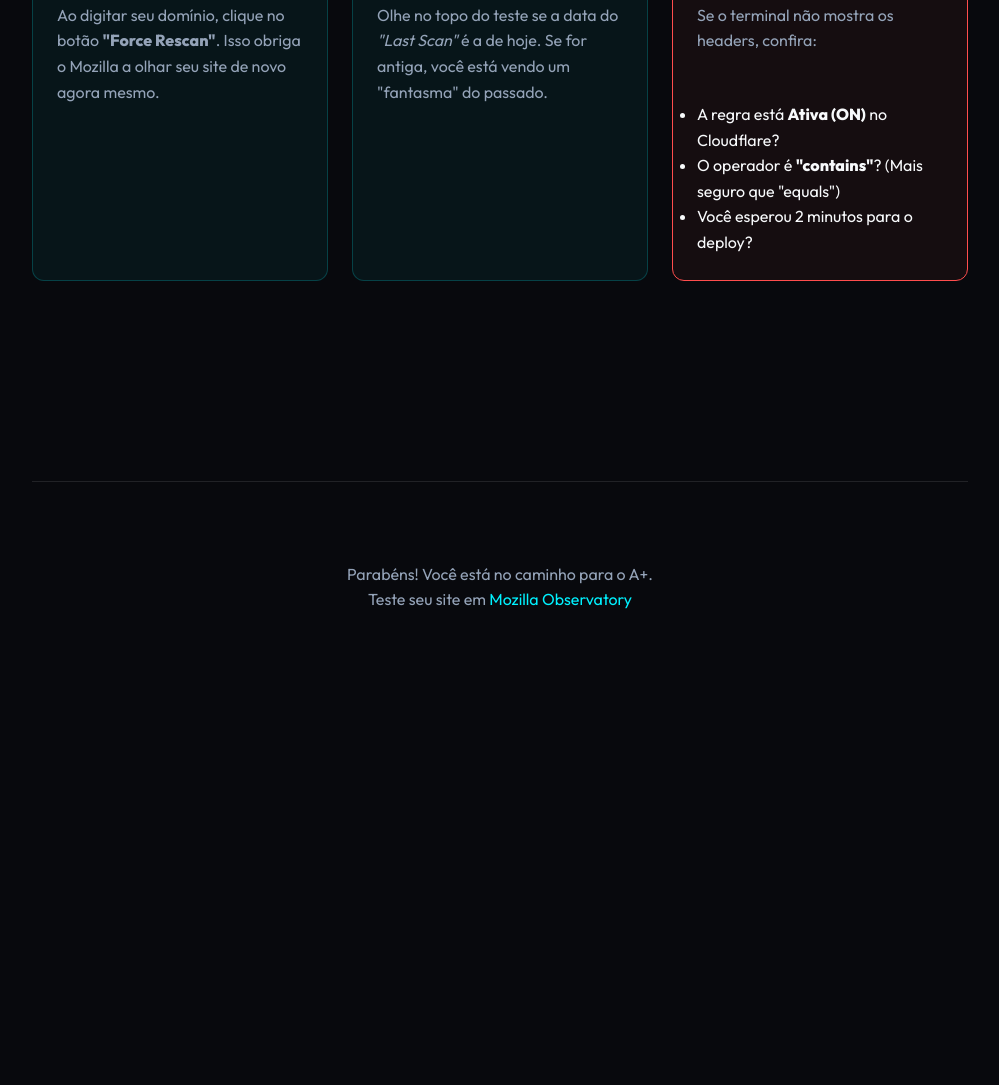
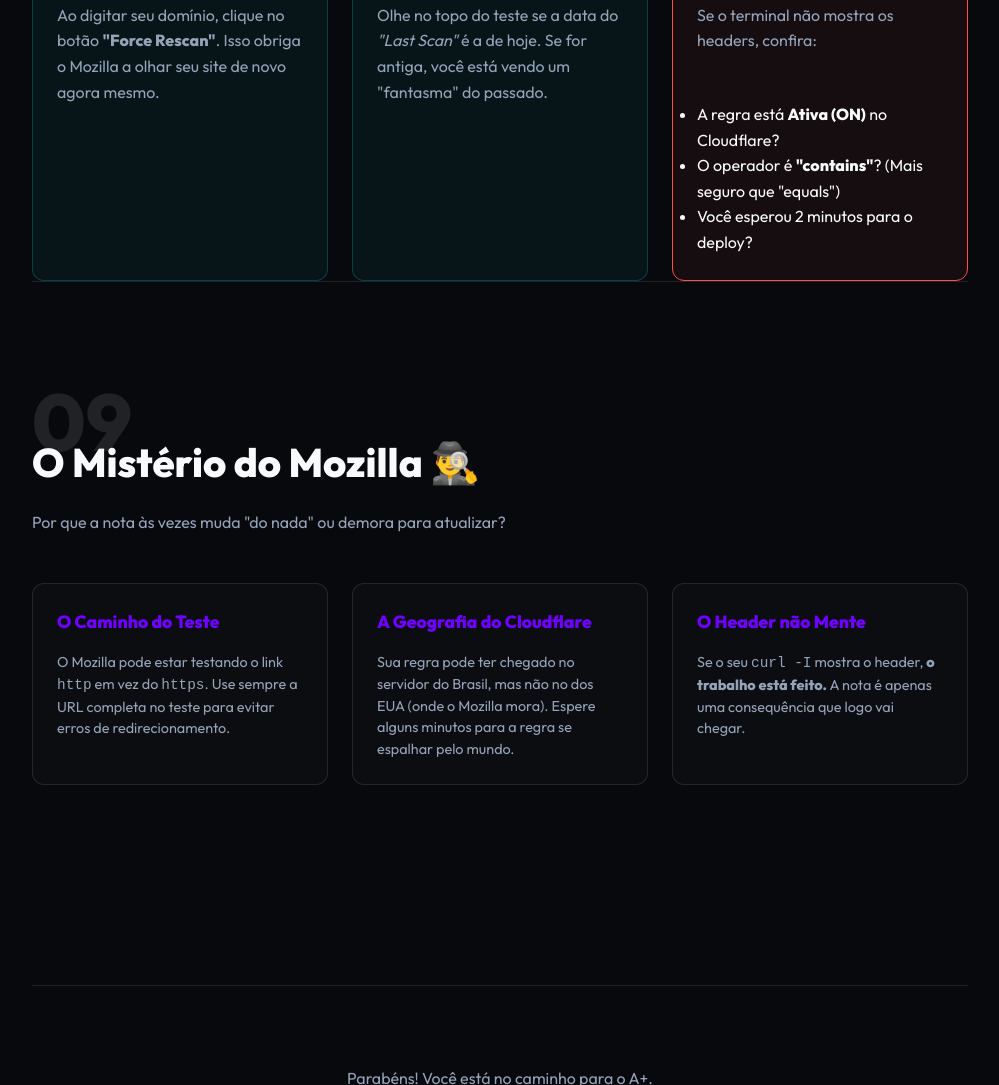
Before and after one commit to inteligenciamilgrau/safelearn, a plain HTML site: page index.html in a window 1280 px wide. Shown: the part 10777-11862 px from the top of the page, without its empty margins (140-1139 px from the left). Drawn offline with Linux system fonts and the light colour scheme.

Commit message:
feat: add 'Step 9' to explain the mystery of oscillating grades in Mozilla Observatory

```diff
--- a/index.html
+++ b/index.html
@@ -381,6 +381,26 @@ Permissions-Policy: camera=(), microphone=()
                         </ul>
                     </div>
                 </div>
+            <!-- Step 9 -->
+            <div class="step-container" id="step-9">
+                <div class="step-number">09</div>
+                <h2>O Mistério do Mozilla 🕵️‍♂️</h2>
+                <p>Por que a nota às vezes muda "do nada" ou demora para atualizar?</p>
+
+                <div class="faq-grid">
+                    <div class="faq-card">
+                        <h3>O Caminho do Teste</h3>
+                        <p>O Mozilla pode estar testando o link <code>http</code> em vez do <code>https</code>. Use sempre a URL completa no teste para evitar erros de redirecionamento.</p>
+                    </div>
+                    <div class="faq-card">
+                        <h3>A Geografia do Cloudflare</h3>
+                        <p>Sua regra pode ter chegado no servidor do Brasil, mas não no dos EUA (onde o Mozilla mora). Espere alguns minutos para a regra se espalhar pelo mundo.</p>
+                    </div>
+                    <div class="faq-card">
+                        <h3>O Header não Mente</h3>
+                        <p>Se o seu <code>curl -I</code> mostra o header, <strong>o trabalho está feito.</strong> A nota é apenas uma consequência que logo vai chegar.</p>
+                    </div>
+                </div>
             </div>
         </div>
 
```
